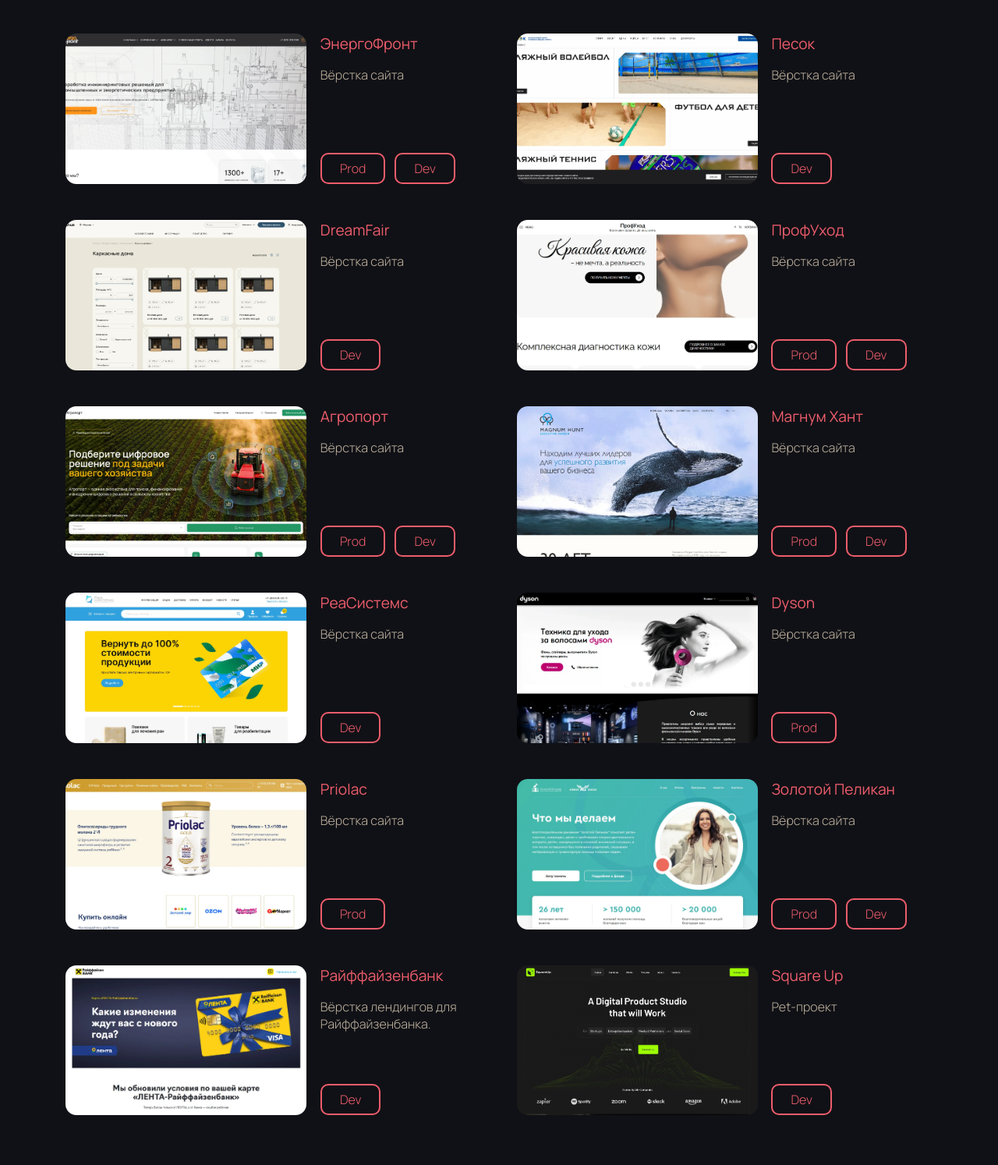
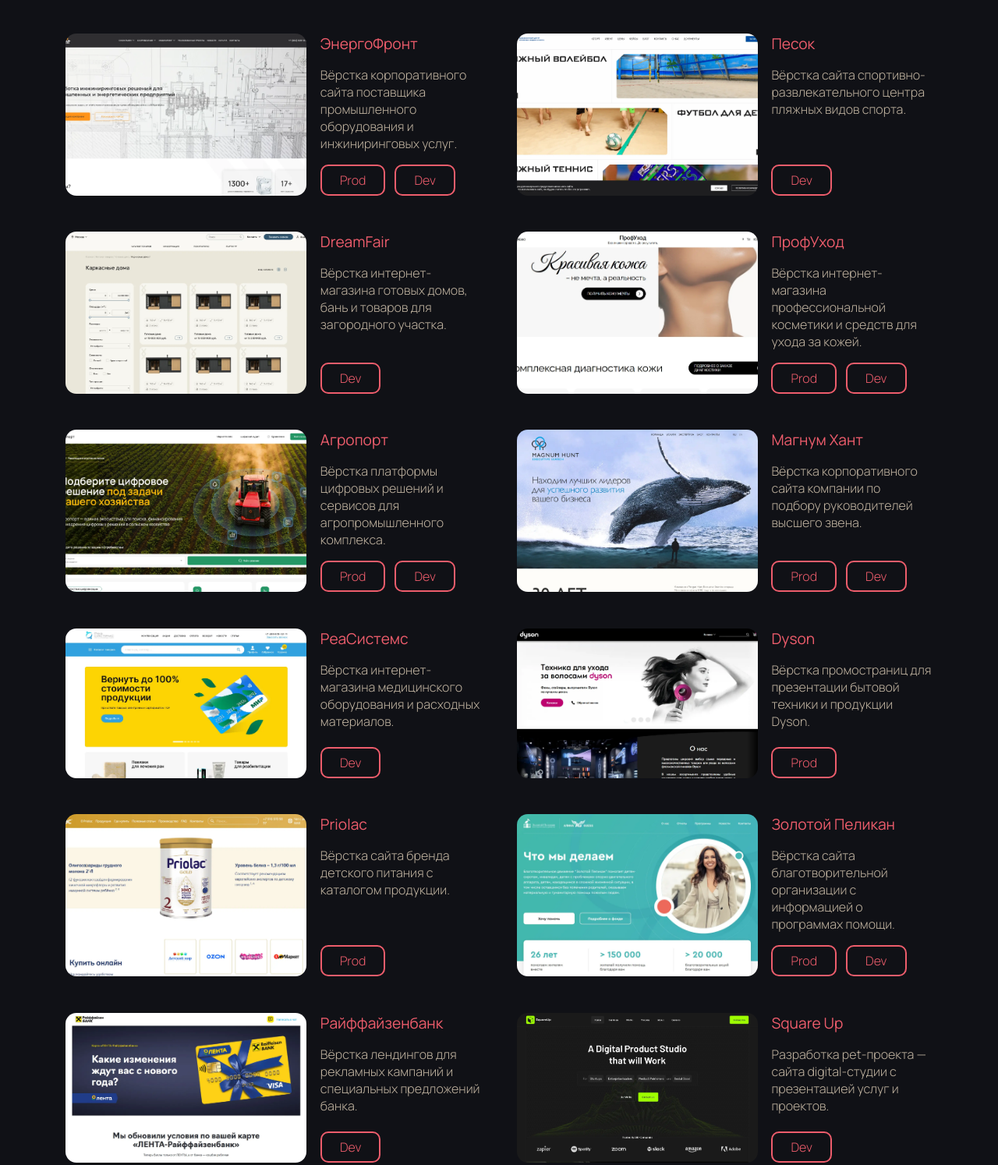
Before and after one commit to AleksandrParshukov/AleksandrParshukov.github.io, a plain HTML site: page index.html in a window 1280 px wide. Shown: the part 1128-2622 px from the top of the page at 78% size. Drawn offline with nearby package versions, Linux system fonts and the light colour scheme.

Commit message:
Fixed projects descriptions

```diff
--- a/index.html
+++ b/index.html
@@ -100,7 +100,7 @@
             <div class="projects__content">
               <h3 class="projects__name" data-aos="fade-up" data-aos-duration="500">ЭнергоФронт</h3>
               <p class="projects__desc" data-aos="fade-up" data-aos-duration="500" data-aos-delay="200">
-                Вёрстка сайта
+                Вёрстка корпоративного сайта поставщика промышленного оборудования и инжиниринговых услуг.
               </p>
               <div class="projects__links">
                 <a class="projects__link" href="https://energofront.ru/" target="_blank" rel="noopener noreferrer">Prod</a>
@@ -115,7 +115,7 @@
             <div class="projects__content">
               <h3 class="projects__name" data-aos="fade-up" data-aos-duration="500">Песок</h3>
               <p class="projects__desc" data-aos="fade-up" data-aos-duration="500" data-aos-delay="200">
-                Вёрстка сайта
+                Вёрстка сайта спортивно-развлекательного центра пляжных видов спорта.
               </p>
               <div class="projects__links">
                 <a class="projects__link" href="https://aleksandrparshukov.github.io/pesok/" target="_blank" rel="noopener noreferrer">Dev</a>
@@ -129,7 +129,7 @@
             <div class="projects__content">
               <h3 class="projects__name" data-aos="fade-up" data-aos-duration="500">DreamFair</h3>
               <p class="projects__desc" data-aos="fade-up" data-aos-duration="500" data-aos-delay="200">
-                Вёрстка сайта
+                Вёрстка интернет-магазина готовых домов, бань и товаров для загородного участка.
               </p>
               <div class="projects__links">
                 <a class="projects__link" href="https://aleksandrparshukov.github.io/dreamfair/" target="_blank" rel="noopener noreferrer">Dev</a>
@@ -144,7 +144,7 @@
             <div class="projects__content">
               <h3 class="projects__name" data-aos="fade-up" data-aos-duration="500">ПрофУход</h3>
               <p class="projects__desc" data-aos="fade-up" data-aos-duration="500" data-aos-delay="200">
-                Вёрстка сайта
+                Вёрстка интернет-магазина профессиональной косметики и средств для ухода за кожей.
               </p>
               <div class="projects__links">
                 <a class="projects__link" href="https://skinprof.ru/" target="_blank" rel="noopener noreferrer">Prod</a>
@@ -159,7 +159,7 @@
             <div class="projects__content">
               <h3 class="projects__name" data-aos="fade-up" data-aos-duration="500">Агропорт</h3>
               <p class="projects__desc" data-aos="fade-up" data-aos-duration="500" data-aos-delay="200">
-                Вёрстка сайта
+                Вёрстка платформы цифровых решений и сервисов для агропромышленного комплекса.
               </p>
               <div class="projects__links">
                 <a class="projects__link" href="https://www.agroport-it.ru/" target="_blank" rel="noopener noreferrer">Prod</a>
@@ -174,7 +174,7 @@
             <div class="projects__content">
               <h3 class="projects__name" data-aos="fade-up" data-aos-duration="500">Магнум Хант</h3>
               <p class="projects__desc" data-aos="fade-up" data-aos-duration="500" data-aos-delay="200">
-                Вёрстка сайта
+                Вёрстка корпоративного сайта компании по подбору руководителей высшего звена.
               </p>
               <div class="projects__links">
                 <a class="projects__link" href="https://magnumhunt.ru/" target="_blank" rel="noopener noreferrer">Prod</a>
@@ -189,7 +189,7 @@
             <div class="projects__content">
               <h3 class="projects__name" data-aos="fade-up" data-aos-duration="500">РеаСистемс</h3>
               <p class="projects__desc" data-aos="fade-up" data-aos-duration="500" data-aos-delay="200">
-                Вёрстка сайта
+                Вёрстка интернет-магазина медицинского оборудования и расходных материалов.
               </p>
               <div class="projects__links">
                 <a class="projects__link" href="https://aleksandrparshukov.github.io/reasystems/" target="_blank" rel="noopener noreferrer">Dev</a>
@@ -203,7 +203,7 @@
             <div class="projects__content">
               <h3 class="projects__name" data-aos="fade-up" data-aos-duration="500">Dyson</h3>
               <p class="projects__desc" data-aos="fade-up" data-aos-duration="500" data-aos-delay="200">
-                Вёрстка сайта
+                Вёрстка промостраниц для презентации бытовой техники и продукции Dyson.
               </p>
               <div class="projects__links">
                 <a class="projects__link" href="https://dyson.msk.ru/" target="_blank" rel="noopener noreferrer">Prod</a>
@@ -217,7 +217,7 @@
             <div class="projects__content">
               <h3 class="projects__name" data-aos="fade-up" data-aos-duration="500">Priolac</h3>
               <p class="projects__desc" data-aos="fade-up" data-aos-duration="500" data-aos-delay="200">
-                Вёрстка сайта
+                Вёрстка сайта бренда детского питания с каталогом продукции.
               </p>
               <div class="projects__links">
                 <a class="projects__link" href="https://priolac.ru/" target="_blank" rel="noopener noreferrer">Prod</a>
@@ -231,7 +231,7 @@
             <div class="projects__content">
               <h3 class="projects__name" data-aos="fade-up" data-aos-duration="500">Золотой Пеликан</h3>
               <p class="projects__desc" data-aos="fade-up" data-aos-duration="500" data-aos-delay="200">
-                Вёрстка сайта
+                Вёрстка сайта благотворительной организации с информацией о программах помощи.
               </p>
               <div class="projects__links">
                 <a class="projects__link" href="https://ag-pelikan.ru/" target="_blank" rel="noopener noreferrer">Prod</a>
@@ -246,7 +246,7 @@
             <div class="projects__content">
               <h3 class="projects__name" data-aos="fade-up" data-aos-duration="500">Райффайзенбанк</h3>
               <p class="projects__desc" data-aos="fade-up" data-aos-duration="500" data-aos-delay="200">
-                Вёрстка лендингов для Райффайзенбанка.
+                Вёрстка лендингов для рекламных кампаний и специальных предложений банка.
               </p>
               <div class="projects__links">
                 <a class="projects__link" href="https://aleksandrparshukov.github.io/lenta-raiff/" target="_blank" rel="noopener noreferrer">Dev</a>
@@ -260,7 +260,7 @@
             <div class="projects__content">
               <h3 class="projects__name" data-aos="fade-up" data-aos-duration="500">Square Up</h3>
               <p class="projects__desc" data-aos="fade-up" data-aos-duration="500" data-aos-delay="200">
-                Pet-проект
+                Разработка pet-проекта — сайта digital-студии с презентацией услуг и проектов.
               </p>
               <div class="projects__links">
                 <a class="projects__link" href="https://aleksandrparshukov.github.io/pet-digital-studio-squreUp/" target="_blank" rel="noopener noreferrer">Dev</a>
```
